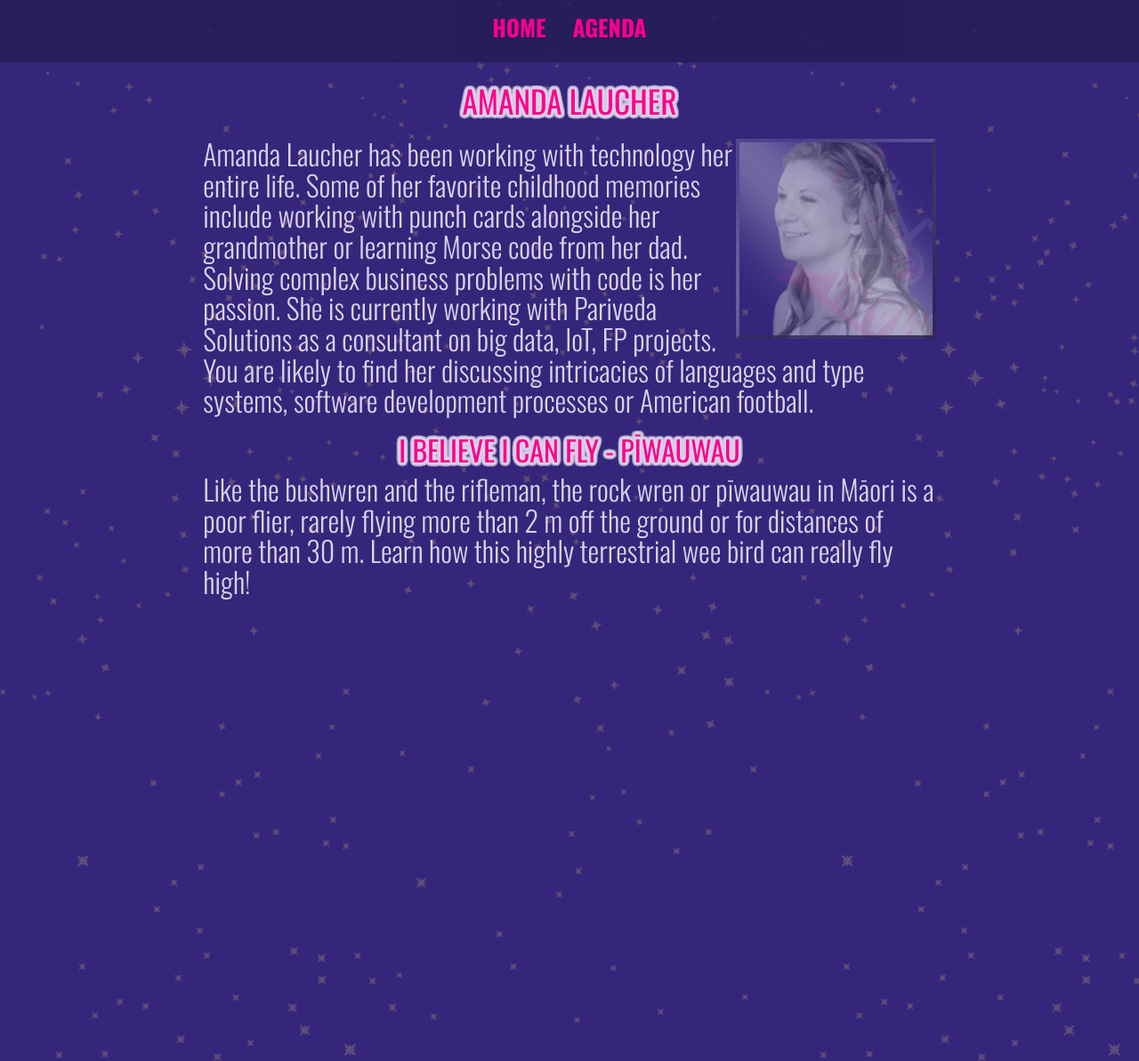
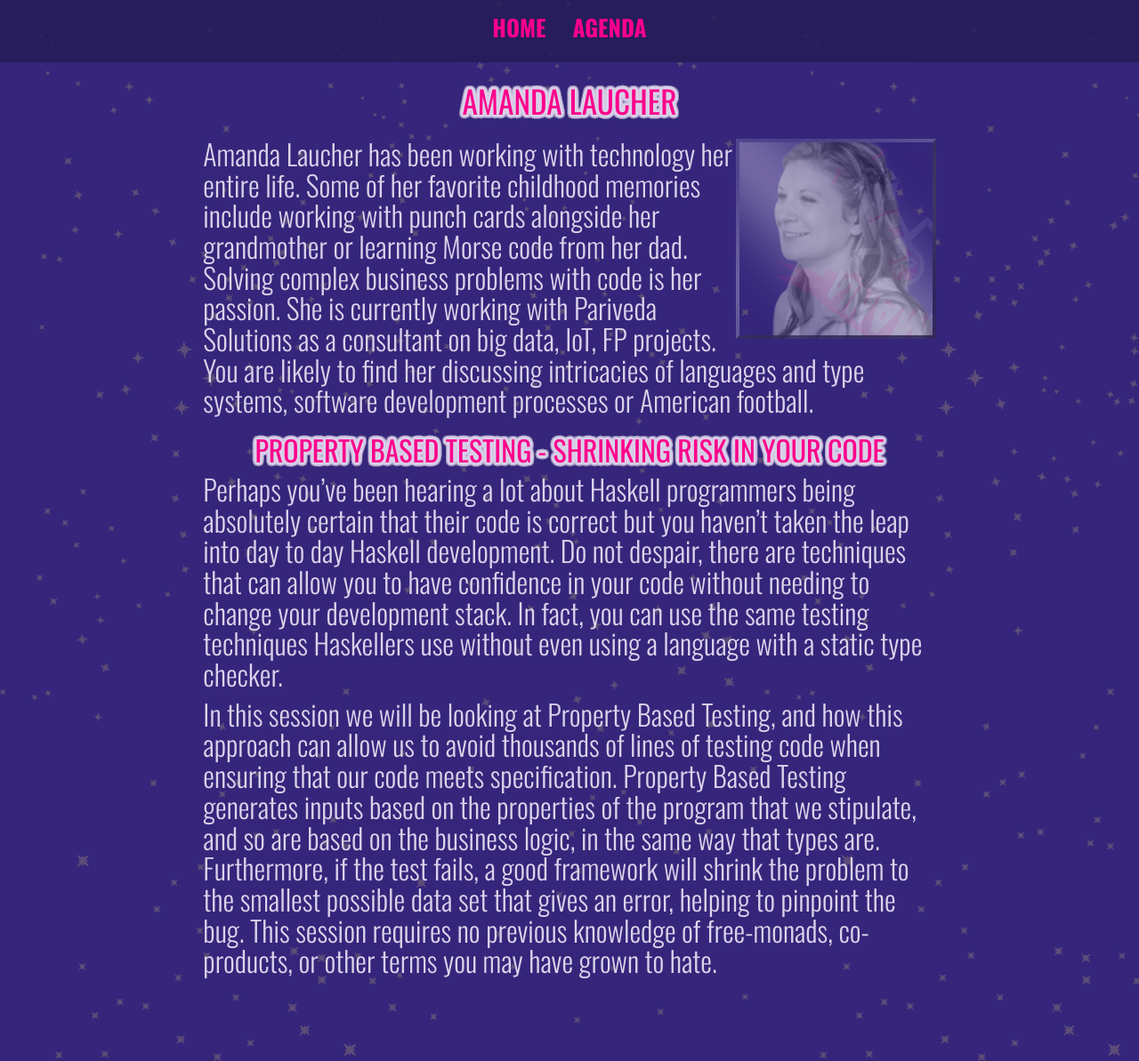
Before and after one commit to mightymuke/codemania.github.io, a Jekyll site: the page built from agenda/amanda-laucher.md, in a window 1280 px wide and 1193 px high. Shown: the whole window at 89% size. Built offline with Jekyll 4.4.1, drawn with Linux system fonts in a browser that asks for light colours; nearby versions of some CDN libraries; some web fonts are replaced.

Commit message:
Update Amanda talk details

```diff
--- a/agenda/amanda-laucher.md
+++ b/agenda/amanda-laucher.md
@@ -5,6 +5,6 @@ speakerName: Amanda Laucher
 speakerTwitter: pandamonial
 speakerBio: Amanda Laucher has been working with technology her entire life. Some of her favorite childhood memories include working with punch cards alongside her grandmother or learning Morse code from her dad. Solving complex business problems with code is her passion. She is currently working with Pariveda Solutions as a consultant on big data, IoT, FP projects. You are likely to find her discussing intricacies of languages and type systems, software development processes or American football.
 speakerImage: 2016/amanda_laucher.png
-talkTitle: I believe I can fly - Pīwauwau
-talkBlurb: Like the bushwren and the rifleman, the rock wren or pīwauwau in Māori is a poor flier, rarely flying more than 2 m off the ground or for distances of more than 30 m. Learn how this highly terrestrial wee bird can really fly high!
+talkTitle: Property Based Testing - Shrinking Risk In Your Code
+talkBlurb: <p>Perhaps you’ve been hearing a lot about Haskell programmers being absolutely certain that their code is correct but you haven’t taken the leap into day to day Haskell development. Do not despair, there are techniques that can allow you to have confidence in your code without needing to change your development stack. In fact, you can use the same testing techniques Haskellers use without even using a language with a static type checker.</p><p>In this session we will be looking at Property Based Testing, and how this approach can allow us to avoid thousands of lines of testing code when ensuring that our code meets specification. Property Based Testing generates inputs based on the properties of the program that we stipulate, and so are based on the business logic, in the same way that types are. Furthermore, if the test fails, a good framework will shrink the problem to the smallest possible data set that gives an error, helping to pinpoint the bug. This session requires no previous knowledge of free-monads, co-products, or other terms you may have grown to hate.</p>
 ---
```
Also changed, not shown: agenda.md (+1 -1 lines).
